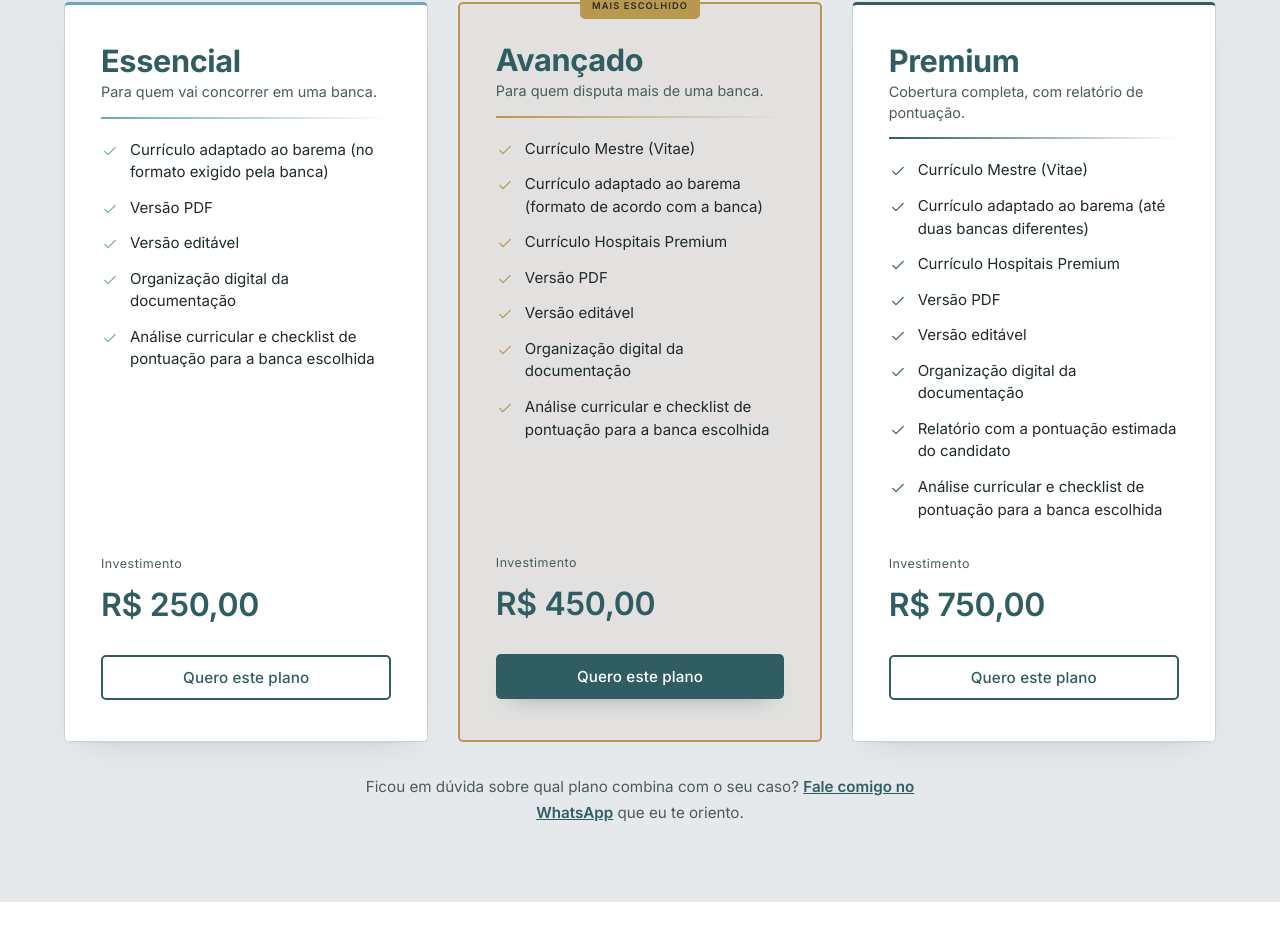
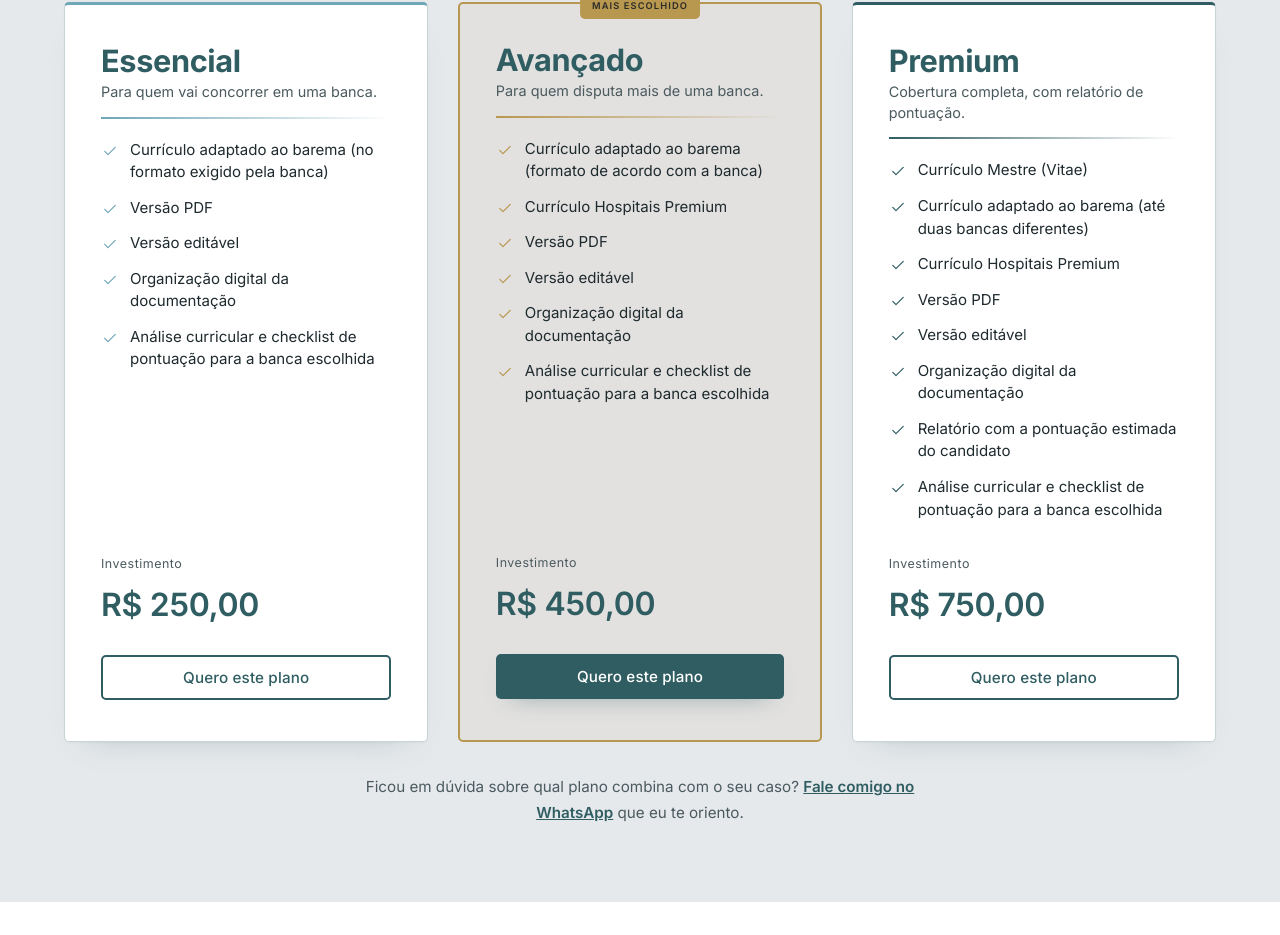
Before and after one commit to andressafreireviana-creator/pastinhamedica, a Next.js app: page / in a window 1280 px wide. Shown: the part 6264-7199 px from the top of the page. Built offline with nearby package versions, Linux system fonts and the light colour scheme; no server answers.

Commit message:
Deixa o Currículo Mestre apenas no plano Premium
Remove o item 'Currículo Mestre (Vitae)' do plano Avançado, mantendo-o
somente no Premium.

Co-Authored-By: Claude <noreply@anthropic.com>
Claude-Session: https://claude.ai/code/session_01CgppaBLEW592XnDnkrY4pH

```diff
--- a/app/page.tsx
+++ b/app/page.tsx
@@ -337,7 +337,6 @@ export default function Home() {
               <p className="plan-desc">Para quem disputa mais de uma banca.</p>
               <div className="plan-rule"></div>
               <ul>
-                <li>{check}Currículo Mestre (Vitae)</li>
                 <li>{check}Currículo adaptado ao barema (formato de acordo com a banca)</li>
                 <li>{check}Currículo Hospitais Premium</li>
                 <li>{check}Versão PDF</li>
```
